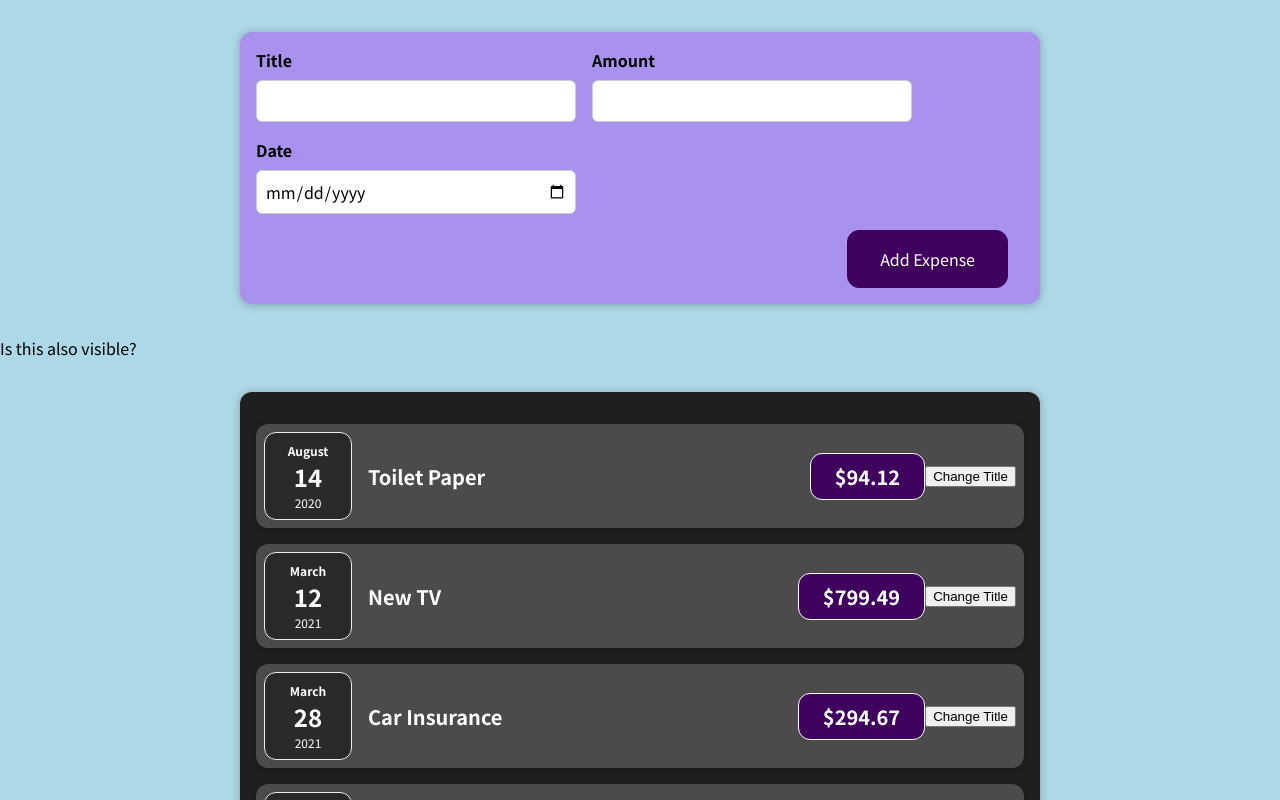
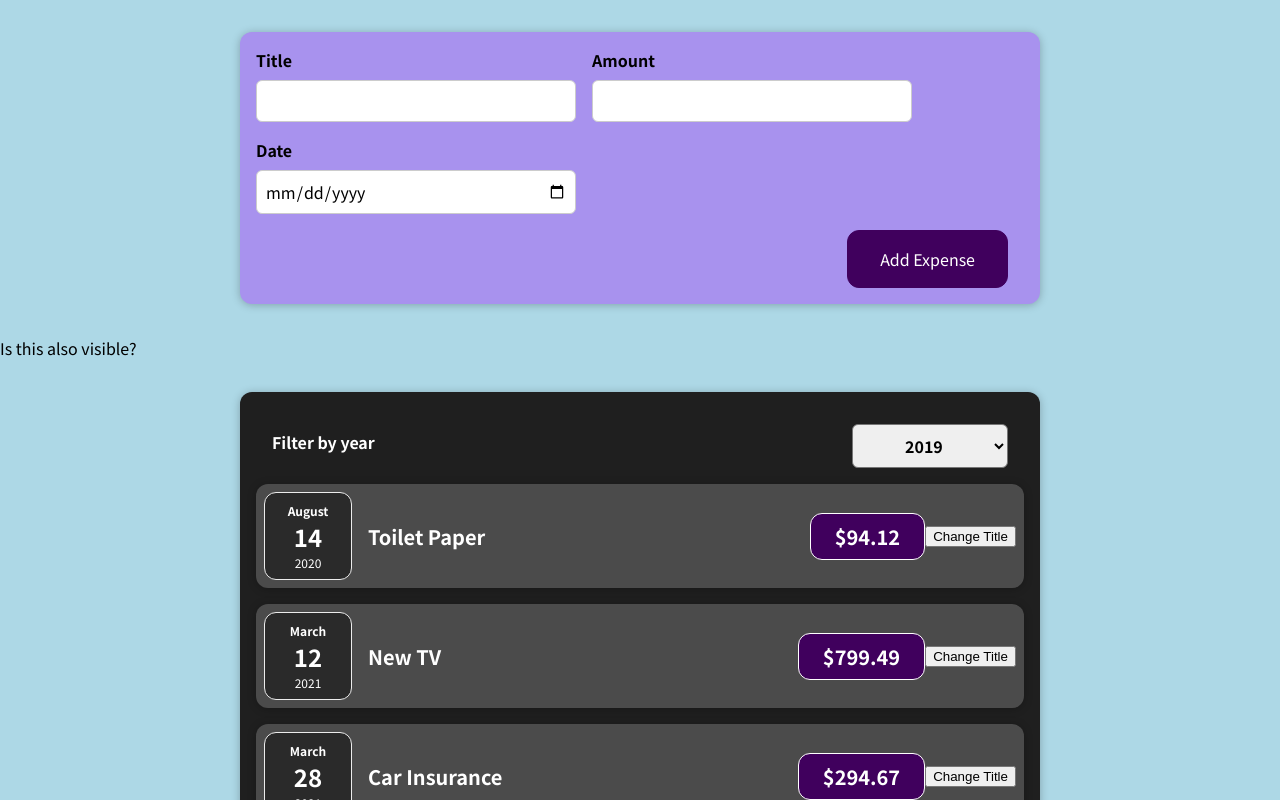
Before and after one commit to simplesNotEZ/max-react-1, a React (Create React App) app: page / in a window 1280 px wide. Shown: the top 800 px of the page. Built offline with nearby package versions, Linux system fonts and the light colour scheme.

Commit message:
Work completed through module 60.

```diff
--- a/src/App.js
+++ b/src/App.js
@@ -24,9 +24,14 @@
       date: new Date(2021, 5, 12),
     },
   ];
+
+  const addExpenseHandler = (expense) => {
+    console.log("%c In App.js, expense: ", "color: fuchsia;", expense);
+  };
+
   return (
     <div>
-      <NewExpense />
+      <NewExpense onAddExpense={addExpenseHandler} />
       <p>Is this also visible?</p>
       <Expenses items={expenses} />
     </div>
--- a/src/components/Expenses/Expenses.js
+++ b/src/components/Expenses/Expenses.js
@@ -1,12 +1,32 @@
+import React, { useState } from "react";
+
 import ExpenseItem from "./ExpenseItem";
 import Card from "../UI/Card.js";
+import ExpensesFilter from "./ExpensesFilter";
 import "./Expenses.css";
 
 // arrow-function syntax
 const Expenses = (props) => {
   console.log("props in Expenses: ", props);
+
+  const [selectedYear, setSelectedYear] = useState("2019");
+
+  const filteredYearHandler = (year) => {
+    setSelectedYear(year);
+    console.log("%c In Expenses.js, year is:", "color: blue;", year);
+    console.log(
+      "%c In Expenses.js, selectedYear is:",
+      "color: red;",
+      selectedYear
+    );
+  };
+
   return (
     <Card className="expenses">
+      <ExpensesFilter
+        defaultYear={selectedYear}
+        onYearSelected={filteredYearHandler}
+      />
       <ExpenseItem
         title={props.items[0].title}
         amount={props.items[0].amount}
--- /dev/null
+++ b/src/components/Expenses/ExpensesFilter.css
@@ -0,0 +1,24 @@
+.expenses-filter {
+  color: white;
+  padding: 0 1rem;
+}
+
+.expenses-filter__control {
+  display: flex;
+  width: 100%;
+  align-items: center;
+  justify-content: space-between;
+  margin: 1rem 0;
+}
+
+.expenses-filter label {
+  font-weight: bold;
+  margin-bottom: 0.5rem;
+}
+
+.expenses-filter select {
+  font: inherit;
+  padding: 0.5rem 3rem;
+  font-weight: bold;
+  border-radius: 6px;
+}
--- /dev/null
+++ b/src/components/Expenses/ExpensesFilter.js
@@ -0,0 +1,24 @@
+import React from "react";
+
+import "./ExpensesFilter.css";
+
+const ExpensesFilter = (props) => {
+  const yearFilterHandler = (event) => {
+    props.onYearSelected(event.target.value);
+  };
+  return (
+    <div className="expenses-filter">
+      <div className="expenses-filter__control">
+        <label>Filter by year</label>
+        <select value={props.defaultYear} onChange={yearFilterHandler}>
+          <option value="2022">2022</option>
+          <option value="2021">2021</option>
+          <option value="2020">2020</option>
+          <option value="2019">2019</option>
+        </select>
+      </div>
+    </div>
+  );
+};
+
+export default ExpensesFilter;
--- a/src/components/NewExpense/ExpenseForm.js
+++ b/src/components/NewExpense/ExpenseForm.js
@@ -1,22 +1,83 @@
-import React from "react";
+import React, { useState } from "react";
 
 import "./ExpenseForm.css";
 
-const ExpenseForm = () => {
+const ExpenseForm = (props) => {
+  const [enteredTitle, setEnteredTitle] = useState("");
+  const [enteredAmount, setEnteredAmount] = useState("");
+  const [enteredDate, setEnteredDate] = useState("");
+
+  // Below is method of creating just one slice of state, using useState with an object, versus creating three separate slices of state
+  // const [userInput, setUserInput] = useState({
+  //   enteredTitle: "",
+  //   enteredAmount: "",
+  //   enteredDate: "",
+  // });
+
+  // Use a function (in setUserInput) to pass in previous-state (prevState) to ensure that you get the latest snapshot of all scheduled state updates;
+  // If you don't use a function, you could get a stale snapshot with old state
+  // const titleChangeHandler = (event) => {
+  //   setUserInput((prevState) => {
+  //     return { ...prevState, enteredTitle: event.target.value };
+  //   });
+  // };
+
+  const titleChangeHandler = (event) => {
+    setEnteredTitle(event.target.value);
+  };
+  const amountChangeHandler = (event) => {
+    setEnteredAmount(event.target.value);
+  };
+  const dateChangeHandler = (event) => {
+    setEnteredDate(event.target.value);
+  };
+
+  const submitHandler = (event) => {
+    event.preventDefault();
+
+    const expenseData = {
+      title: enteredTitle,
+      amount: enteredAmount,
+      date: new Date(enteredDate),
+    };
+
+    props.onSaveExpenseData(expenseData);
+
+    setEnteredTitle("");
+    setEnteredAmount("");
+    setEnteredDate("");
+  };
+
   return (
-    <form>
+    <form onSubmit={submitHandler}>
       <div className="new-expense__controls">
         <div className="new-expense__control">
           <label>Title</label>
-          <input type="text" />
+          <input
+            type="text"
+            value={enteredTitle}
+            onChange={titleChangeHandler}
+          />
         </div>
         <div className="new-expense__control">
           <label>Amount</label>
-          <input type="number" min="0.01" step="0.01" />
+          <input
+            type="number"
+            min="0.01"
+            step="0.01"
+            value={enteredAmount}
+            onChange={amountChangeHandler}
+          />
         </div>
         <div className="new-expense__control">
           <label>Date</label>
-          <input type="date" min="2019-01-01" max="2022-12-31" />
+          <input
+            type="date"
+            min="2019-01-01"
+            max="2022-12-31"
+            value={enteredDate}
+            onChange={dateChangeHandler}
+          />
         </div>
       </div>
       <div className="new-expense__actions">
--- a/src/components/NewExpense/NewExpense.js
+++ b/src/components/NewExpense/NewExpense.js
@@ -3,10 +3,19 @@
 import "./NewExpense.css";
 import ExpenseForm from "./ExpenseForm";
 
-const NewExpense = () => {
+const NewExpense = (props) => {
+  const saveExpenseDataHandler = (enteredExpenseData) => {
+    const expenseData = {
+      ...enteredExpenseData,
+      id: Math.random().toString(),
+    };
+    // console.log("%c expenseData", "color: green;", expenseData);
+    props.onAddExpense(expenseData);
+  };
+
   return (
     <div className="new-expense">
-      <ExpenseForm />
+      <ExpenseForm onSaveExpenseData={saveExpenseDataHandler} />
     </div>
   );
 };
```
Also changed, not shown: 1 other file (tests, documents, lock files or other folders).
